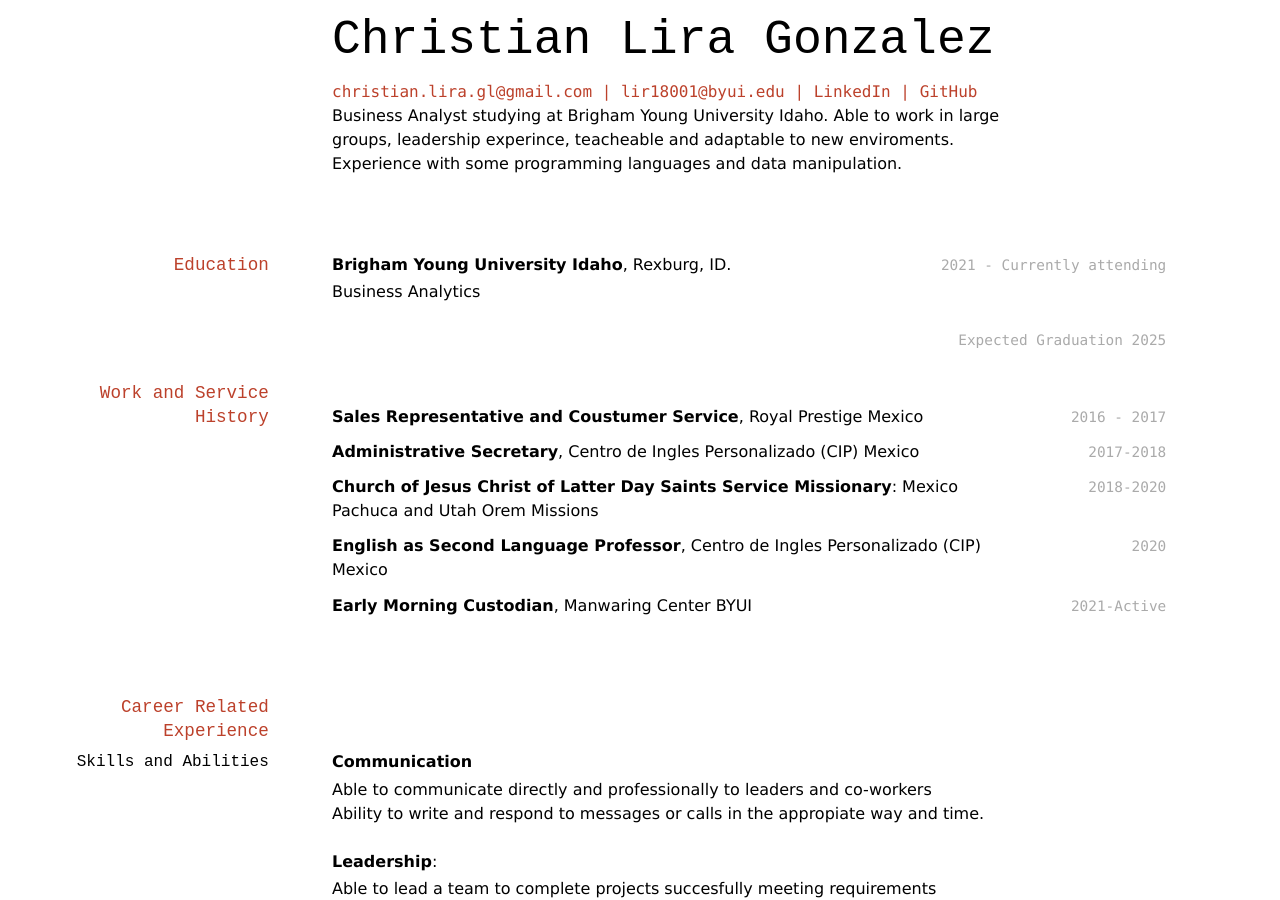
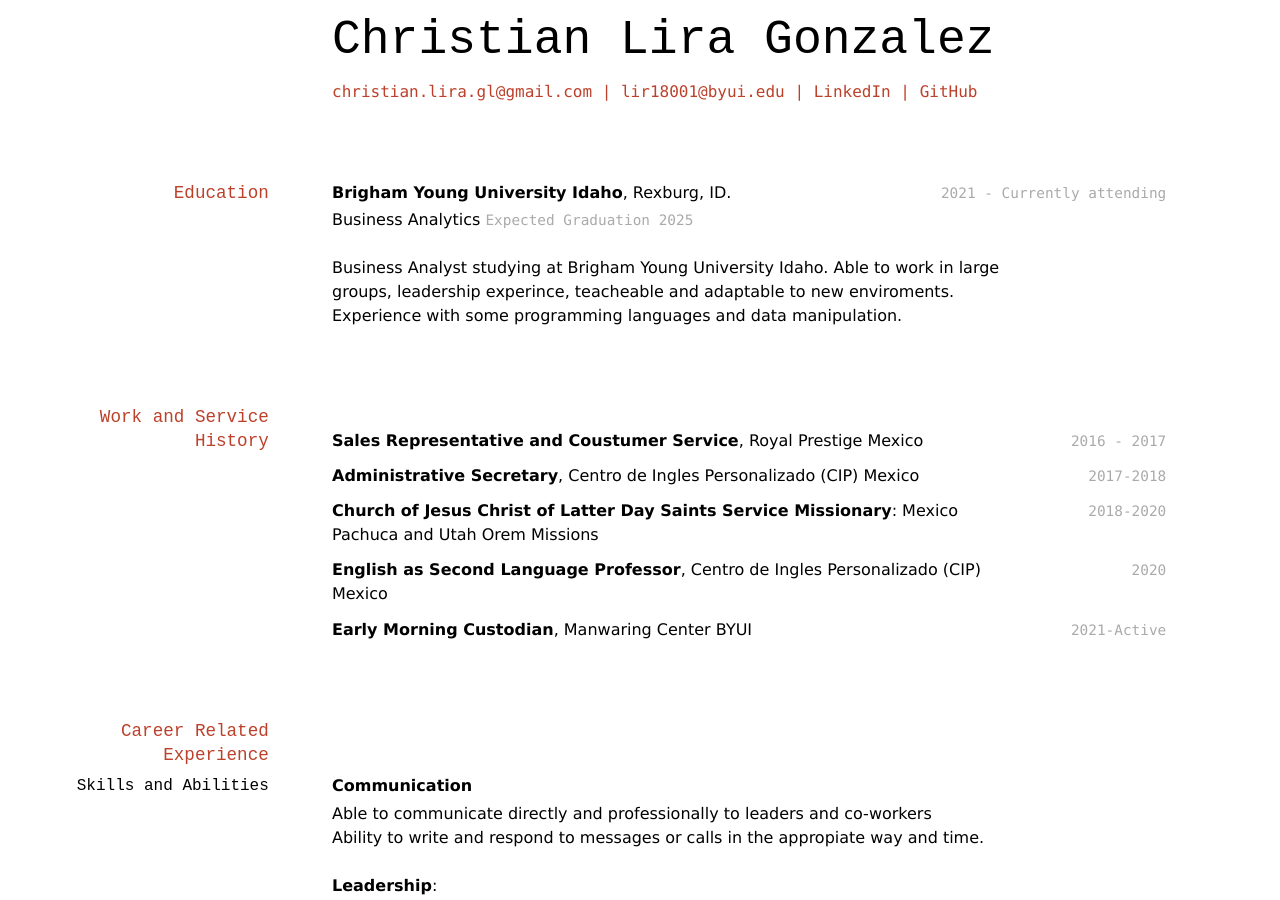
Before and after one commit to ChristianLG2/Christian_Lira_online_resume, a Jekyll site: the page built from docs/index.md, in a window 1280 px wide and 900 px high. Built offline with Jekyll 4.4.1, drawn with Linux system fonts in a browser that asks for light colours; part of the change alters nothing that is shown.

Commit message:
Regrouped

```diff
--- a/docs/index.md
+++ b/docs/index.md
@@ -12,9 +12,10 @@ title: Christian Lira's Resume
 </div>
 
 
-Business Analyst studying at Brigham Young University Idaho. Able to work in large groups, leadership experince, teacheable and adaptable to new enviroments. Experience with some programming languages and data manipulation.
 
 <!-- https://www.monique.tech/the-art-of-markdown -->
+
+
 
 ## Education
 
@@ -22,10 +23,10 @@ Business Analyst studying at Brigham Young University Idaho. Able to work in lar
 __Brigham Young University Idaho__, Rexburg, ID.
 
 - Business Analytics
+`Expected Graduation 2025`
 
+Business Analyst studying at Brigham Young University Idaho. Able to work in large groups, leadership experince, teacheable and adaptable to new enviroments. Experience with some programming languages and data manipulation.
 
-
-`Expected Graduation 2025`
 
 ## Work and Service History
 
```
